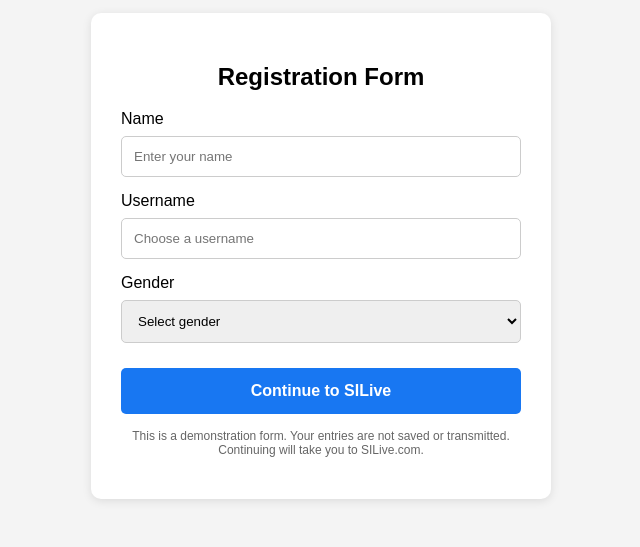
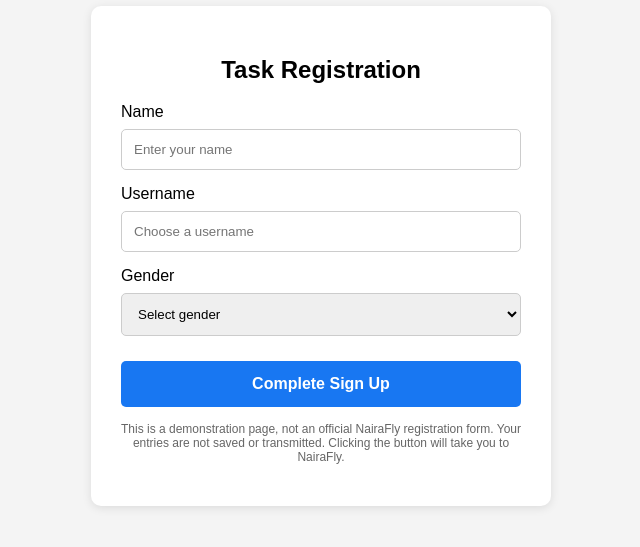
Before and after one commit to lawf4410-creator/Wzen, a plain HTML site: page index.html in a window 1280 px wide. Shown: the part 159-706 px from the top of the page, without its empty margins (319-959 px from the left). Drawn offline with Linux system fonts and the light colour scheme.

Commit message:
Update index.html

```diff
--- a/index.html
+++ b/index.html
@@ -3,7 +3,7 @@
 <head>
     <meta charset="UTF-8">
     <meta name="viewport" content="width=device-width, initial-scale=1.0">
-    <title>Registration Form</title>
+    <title>Task Registration</title>
 
     <style>
         body {
@@ -74,7 +74,7 @@
 
 <div class="container">
 
-    <h2>Registration Form</h2>
+    <h2>Task Registration</h2>
 
     <form id="registrationForm">
 
@@ -103,14 +103,15 @@
         </select>
 
         <button type="submit">
-            Continue to SILive
+            Complete Sign Up
         </button>
 
     </form>
 
     <p class="notice">
-        This is a demonstration form. Your entries are not saved
-        or transmitted. Continuing will take you to SILive.com.
+        This is a demonstration page, not an official NairaFly
+        registration form. Your entries are not saved or transmitted.
+        Clicking the button will take you to NairaFly.
     </p>
 
 </div>
@@ -122,7 +123,7 @@
             event.preventDefault();
 
             window.location.href =
-            "https://www.silive.com/?gad_source=1&gad_campaignid=18143894820&gbraid=0AAAAABTTTPN5_xUoYXhnyOiMWjoUw149D";
+            "https://www.nairafly.com/?invite_code=254983";
 
         });
 </script>
```
